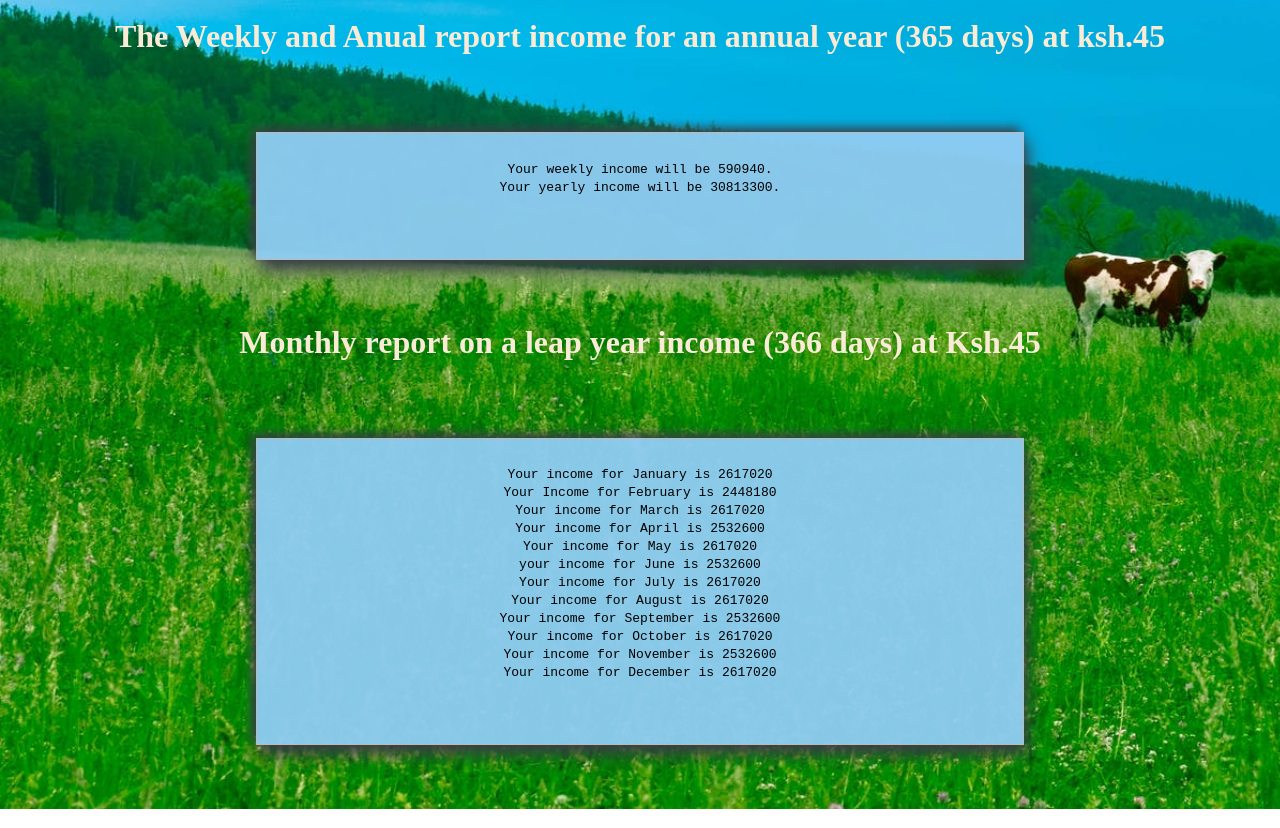
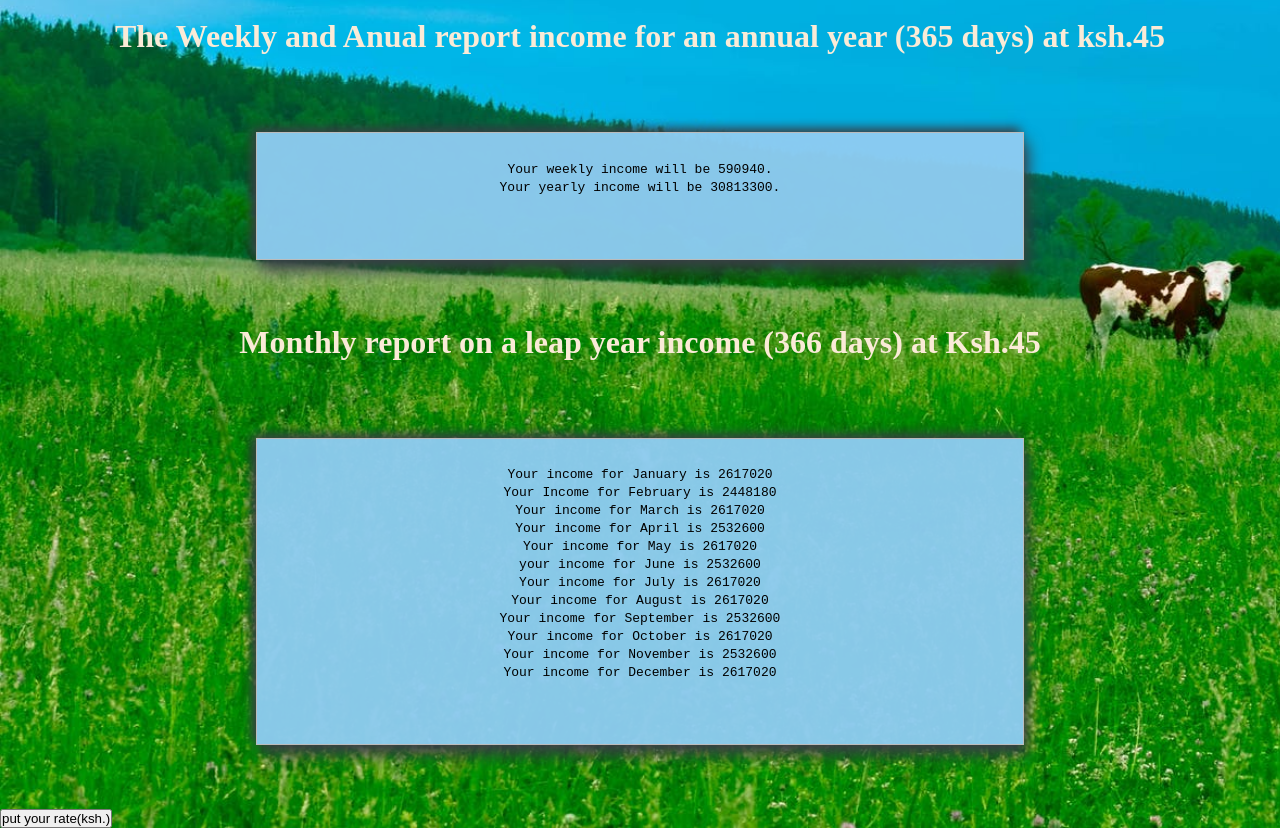
Before and after one commit to Awadh-Awadh/dairy_business, a plain HTML site: page index.html in a window 1280 px wide. Shown: the part 524-1352 px from the top of the page. Drawn offline with Linux system fonts and the light colour scheme.

Commit message:
add a button

```diff
--- a/index.html
+++ b/index.html
@@ -41,6 +41,11 @@
         </div>
       </div>
     </section>
+    <section>
+      <div class="btn">
+        <button>put your rate(ksh.)</button>
+      </div>
+    </section>
   </main>
   <script src="index.js">
   </script>
```
